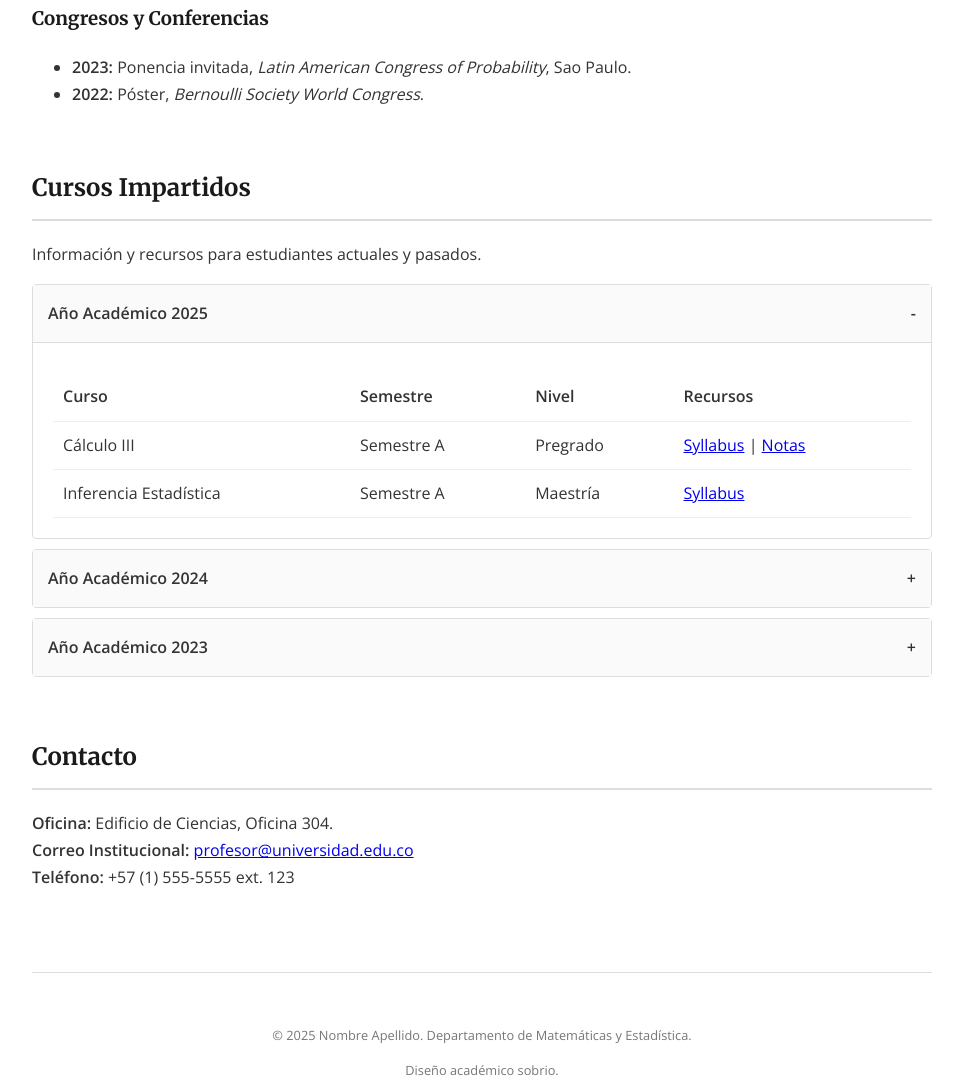
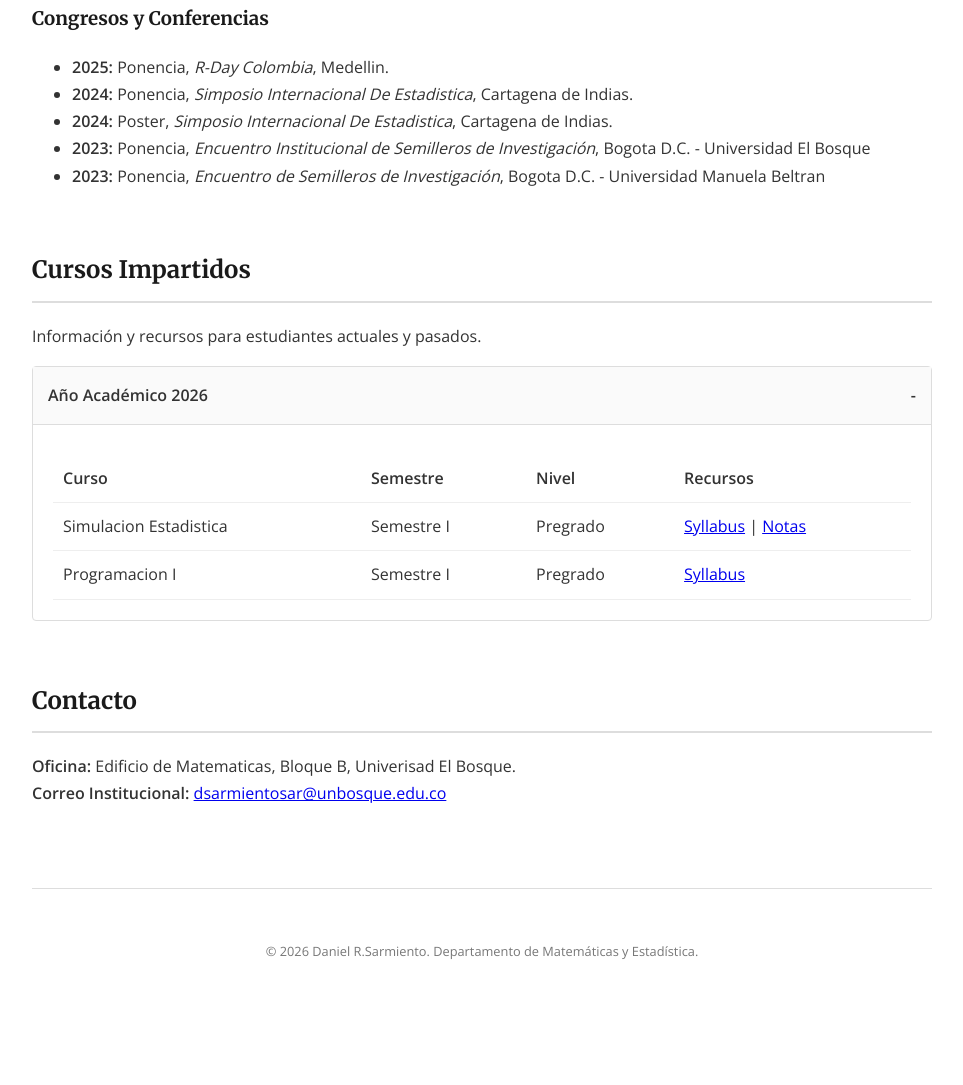
Before and after one commit to DanielSs99/DanielSs99, a plain HTML site: page index.html in a window 1280 px wide. Shown: the part 1124-2209 px from the top of the page, without its empty margins (158-1121 px from the left). After the commit the page ends 2160 px from the top, so only its background shows below. Drawn offline with nearby package versions, Linux system fonts and the light colour scheme.

Commit message:
Update index.html
V1-PageWeb

```diff
--- a/index.html
+++ b/index.html
@@ -229,8 +229,11 @@
 
                 <h3>Congresos y Conferencias</h3>
                 <ul>
-                    <li><strong>2023:</strong> Ponencia invitada, <em>Latin American Congress of Probability</em>, Sao Paulo.</li>
-                    <li><strong>2022:</strong> Póster, <em>Bernoulli Society World Congress</em>.</li>
+                    <li><strong>2025:</strong> Ponencia, <em>R-Day Colombia</em>, Medellin.</li>
+                    <li><strong>2024:</strong> Ponencia, <em>Simposio Internacional De Estadistica</em>,  Cartagena de Indias.</li>
+                    <li><strong>2024:</strong> Poster, <em>Simposio Internacional De Estadistica</em>,  Cartagena de Indias.</li>
+                    <li><strong>2023:</strong> Ponencia, <em>Encuentro Institucional de Semilleros de Investigación</em>,  Bogota D.C. - Universidad El Bosque</li>
+                    <li><strong>2023:</strong> Ponencia, <em>Encuentro de Semilleros de Investigación</em>,  Bogota D.C. - Universidad Manuela Beltran</li>
                 </ul>
             </section>
 
@@ -239,7 +242,7 @@
                 <p>Información y recursos para estudiantes actuales y pasados.</p>
 
                 <details open>
-                    <summary>Año Académico 2025</summary>
+                    <summary>Año Académico 2026</summary>
                     <div class="course-content">
                         <table class="course-table">
                             <thead>
@@ -252,48 +255,19 @@
                             </thead>
                             <tbody>
                                 <tr>
-                                    <td>Cálculo III</td>
-                                    <td>Semestre A</td>
+                                    <td>Simulacion Estadistica </td>
+                                    <td>Semestre I</td>
                                     <td>Pregrado</td>
                                     <td><a href="#">Syllabus</a> | <a href="#">Notas</a></td>
                                 </tr>
                                 <tr>
-                                    <td>Inferencia Estadística</td>
-                                    <td>Semestre A</td>
-                                    <td>Maestría</td>
+                                    <td>Programacion I</td>
+                                    <td>Semestre I</td>
+                                    <td>Pregrado</td>
                                     <td><a href="#">Syllabus</a></td>
                                 </tr>
                             </tbody>
                         </table>
-                    </div>
-                </details>
-
-                <details>
-                    <summary>Año Académico 2024</summary>
-                    <div class="course-content">
-                        <table class="course-table">
-                            <tr>
-                                <td>Álgebra Lineal</td>
-                                <td>Pregrado</td>
-                                <td><a href="#">Ver programa</a></td>
-                            </tr>
-                            <tr>
-                                <td>Seminario de Investigación</td>
-                                <td>Doctorado</td>
-                                <td>Finalizado</td>
-                            </tr>
-                        </table>
-                    </div>
-                </details>
-
-                <details>
-                    <summary>Año Académico 2023</summary>
-                    <div class="course-content">
-                        <p>Histórico de cursos impartidos durante el periodo 2023.</p>
-                        <ul>
-                            <li>Probabilidad I</li>
-                            <li>Ecuaciones Diferenciales</li>
-                        </ul>
                     </div>
                 </details>
             </section>
@@ -301,16 +275,14 @@
             <section id="contacto">
                 <h2>Contacto</h2>
                 <p>
-                    <strong>Oficina:</strong> Edificio de Ciencias, Oficina 304.<br>
-                    <strong>Correo Institucional:</strong> <a href="mailto:profesor@universidad.edu.co">profesor@universidad.edu.co</a><br>
-                    <strong>Teléfono:</strong> +57 (1) 555-5555 ext. 123
+                    <strong>Oficina:</strong> Edificio de Matematicas, Bloque B, Univerisad El Bosque.<br>
+                    <strong>Correo Institucional:</strong> <a href="dsarmientosar@unbosque.edu.co">dsarmientosar@unbosque.edu.co</a><br>
                 </p>
             </section>
         </main>
 
         <footer>
-            <p>&copy; 2025 Nombre Apellido. Departamento de Matemáticas y Estadística.</p>
-            <p>Diseño académico sobrio.</p>
+            <p>&copy; 2026 Daniel R.Sarmiento. Departamento de Matemáticas y Estadística.</p>
         </footer>
 
     </div>
```
